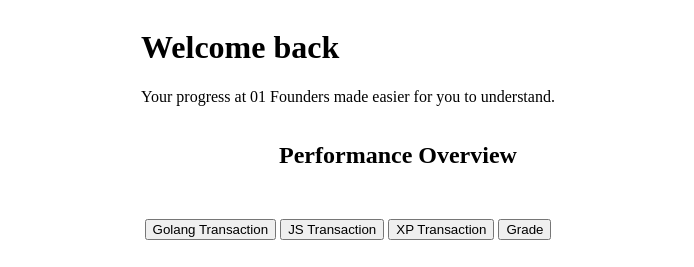
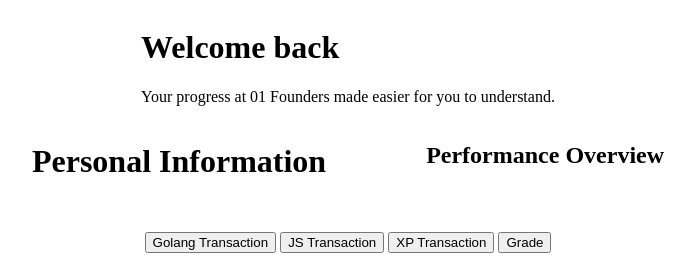
Before and after one commit to eediallo/graphql, a website with bundled scripts: page dashboard.html in a window 1280 px wide. Shown: the whole page, without its empty margins (292-986 px from the left). Built offline with nearby package versions, Linux system fonts and the light colour scheme.

Commit message:
feat: enhance user profile display with strong labels and add section heading in dashboard

```diff
--- a/UI/userProfile.js
+++ b/UI/userProfile.js
@@ -12,7 +12,7 @@ export function displayFirstName() {
 }
 
 export function createUserProfile() {
-  const fullName = createElement(`${firstName} ${lastName}`, "h2");
+  const fullName = createElement(`<strong>Full Name</strong>: ${firstName} ${lastName}`, "p");
   const telEl = createElement(`<strong>Tel</strong>: ${tel}`, "p");
   const emailEl = createElement(`<strong>Email</strong>: ${email}`, "p");
   const locationEl = createElement(
--- a/dashboard.html
+++ b/dashboard.html
@@ -15,7 +15,9 @@
         <p>Your progress at 01 Founders made easier for you to understand.</p>
     </header>
     <div id="profile-container">
-        <div id="personal-info"></div>
+        <div id="personal-info">
+            <h1>Personal Information</h1>
+        </div>
         <div id="summary">
             <h2>Performance Overview</h2>
         </div>
```
